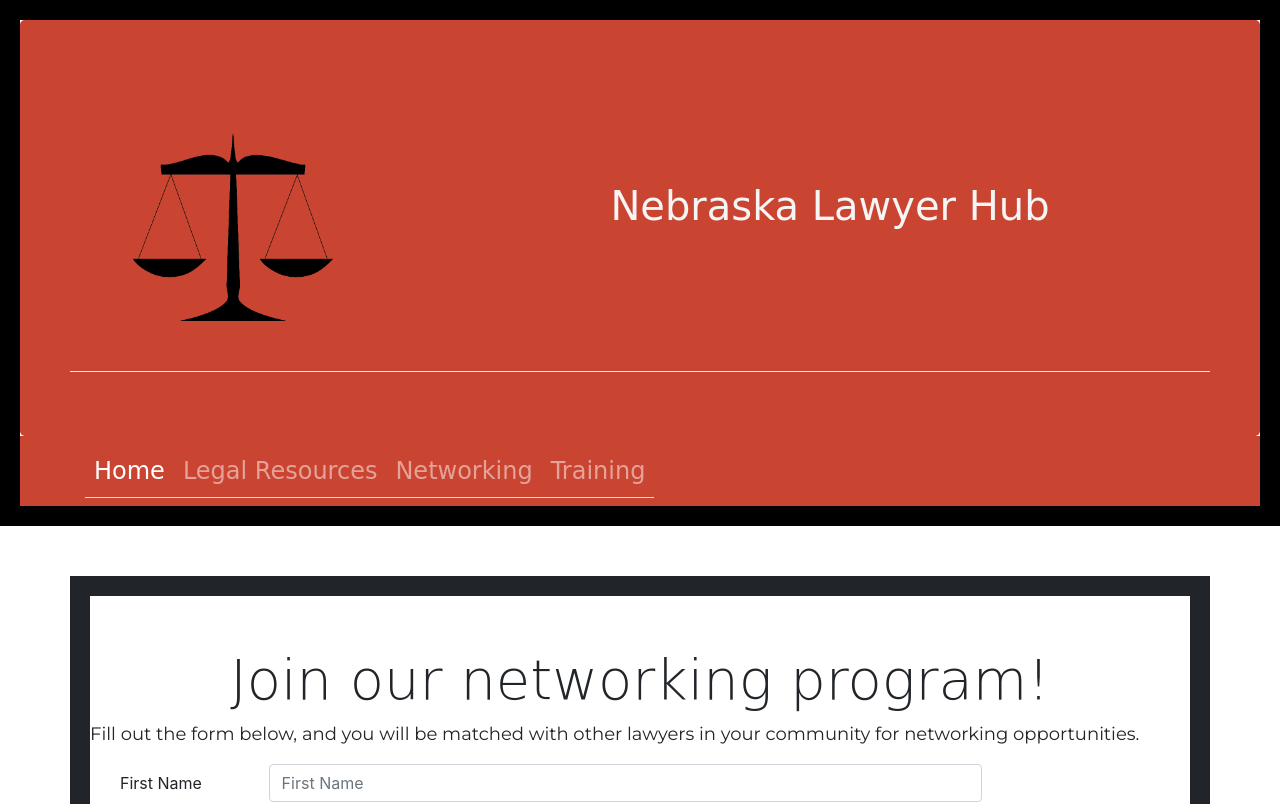
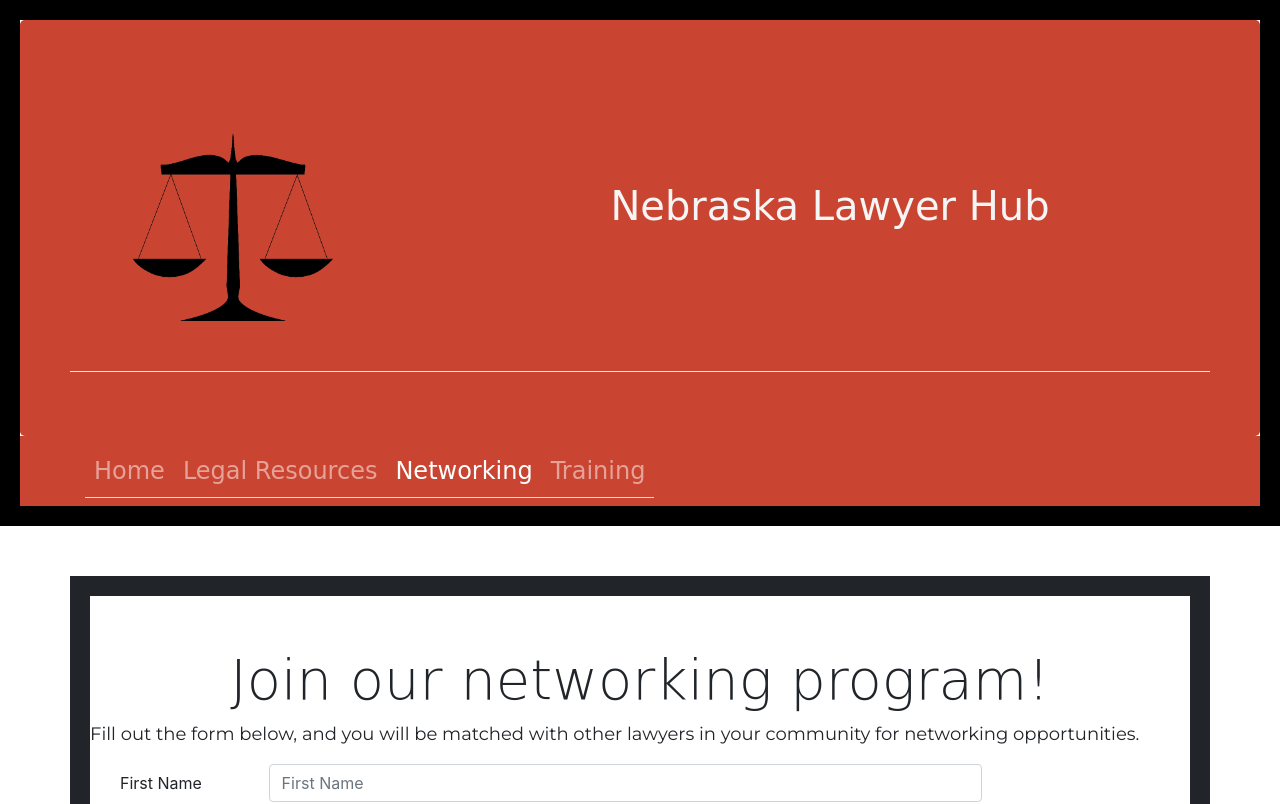
Before and after one commit to elizabethryancano/portfolioproject, a website: page networking.html in a window 1280 px wide. Shown: the top 804 px of the page. Drawn offline with nearby package versions, Linux system fonts and the light colour scheme; a web font is replaced by a local one.

Commit message:
fix links

```diff
--- a/networking.html
+++ b/networking.html
@@ -32,9 +32,9 @@
             <div class="container">
                 <div class="collapse navbar-collapse" id="nucampNavbar">
                     <ul class="navbar-nav nav-tabs nav-fill">
-                            <li class="nav-item active"><a class="nav-link"  href="index.html"> </i>Home </a></li>
+                            <li class="nav-item "><a class="nav-link"  href="index.html"> </i>Home </a></li>
                             <li class="nav-item"><a class="nav-link" href="legal-resources.html"> Legal Resources</a></li>
-                            <li class="nav-item"><a class="nav-link" href="networking.html"> Networking</a></li>
+                            <li class="nav-item active"><a class="nav-link" href="networking.html"> Networking</a></li>
                             <li class="nav-item"><a class="nav-link" href="training.html">Training</a></li>
                     </ul>
                 </div>
```
Also changed, not shown: legal-resources.html (+1 -1 lines).
